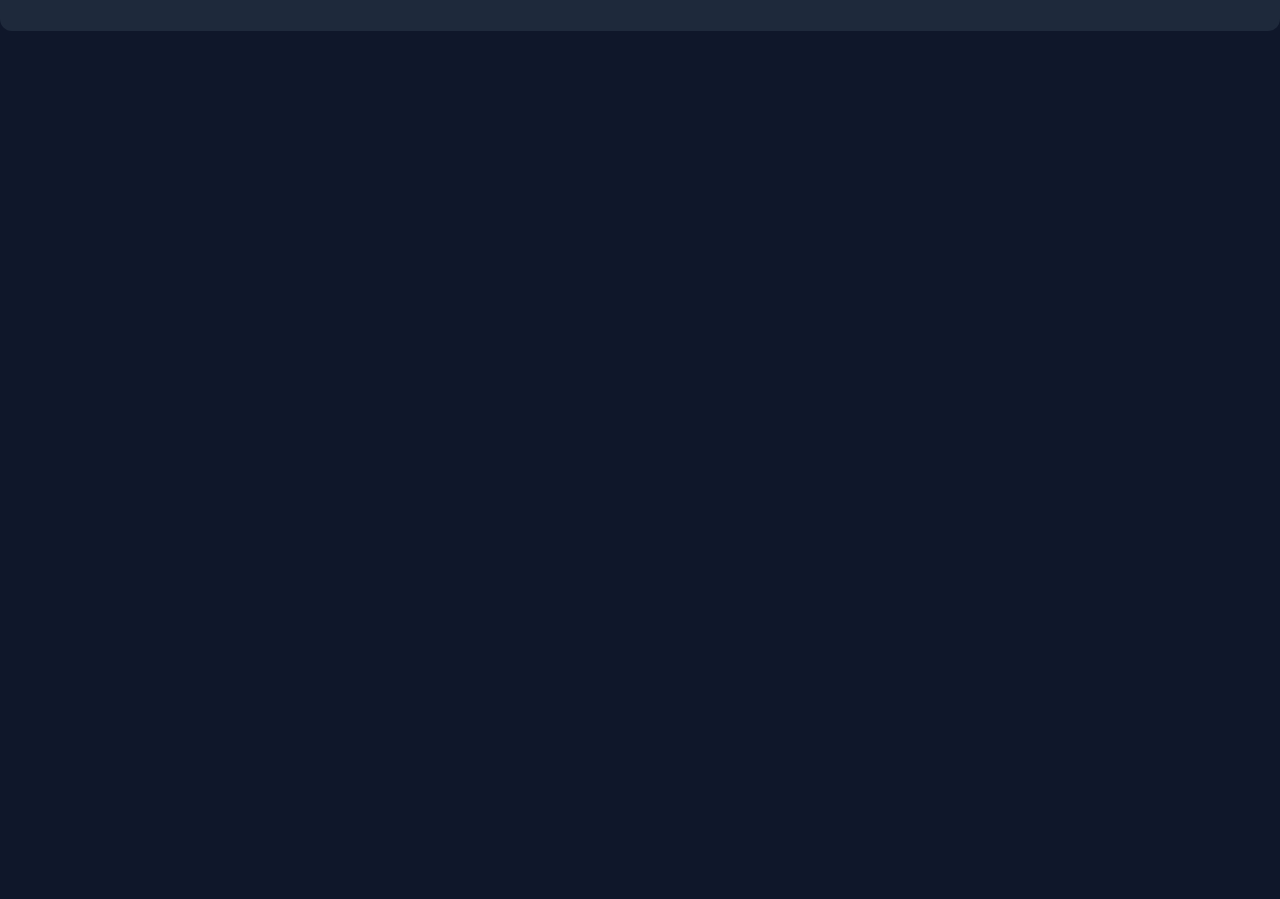
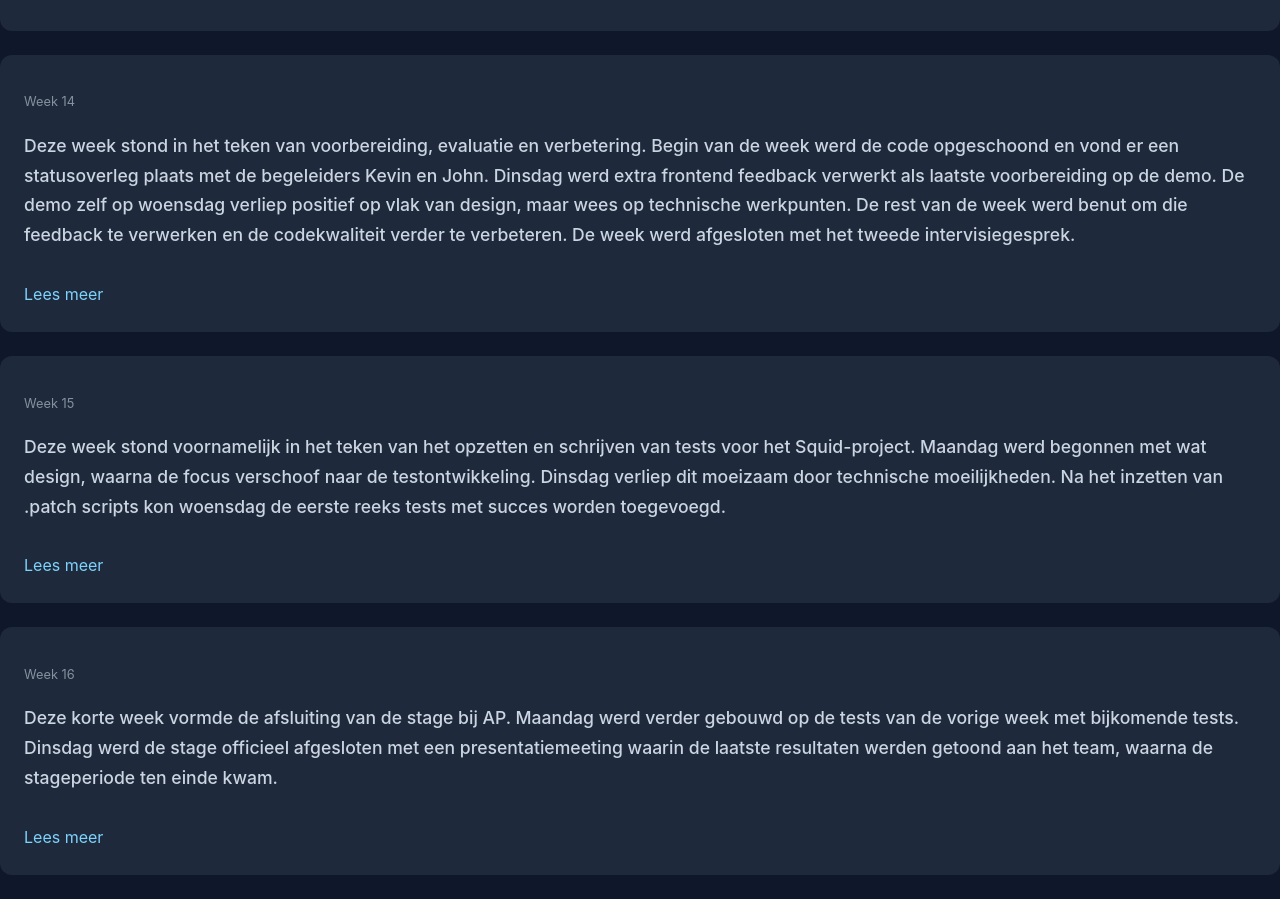
Before and after one commit to ExanFabry/blog-app, an Angular app: page /blog in a window 1280 px wide. Shown: the part 3325-4224 px from the top of the page. Before the commit the page ends 3380 px from the top, so only its background shows below. Built offline with nearby package versions, Linux system fonts and the light colour scheme.

Commit message:
Last three posts.

```diff
--- a/src/app/blog-posts-array.ts
+++ b/src/app/blog-posts-array.ts
@@ -104,10 +104,24 @@ export let blogPosts = [
     [
         [
             "Deze week stond vooral in het teken van het verwerken van feedback en het verder verfijnen van de frontend. Op maandag ben ik meteen gestart met het verwerken van de feedback die ik vrijdag had ontvangen. Ik heb hier een groot deel van kunnen afwerken, waardoor er al snel goede vooruitgang werd geboekt.",
-"Op dinsdag heb ik de resterende feedback volledig afgewerkt. Nadat alles was nagekeken en aangepast, heb ik een merge request ingediend zodat de wijzigingen konden worden gereviewd.",
-"Woensdag kreeg ik opnieuw feedback terug op mijn merge request. Ik ben direct begonnen met het verwerken van deze nieuwe opmerkingen, zodat alles verder verbeterd kon worden en de kwaliteit van de code behouden bleef.",
-"Donderdag lag de focus vooral op de voorbereiding van de demo. Zowel die dag als tijdens het weekend en op de vrije dag heb ik extra tijd gestoken in het verwerken van bijkomende feedback. Het doel was om de frontend er zo goed mogelijk uit te laten zien en ervoor te zorgen dat de code zo clean en overzichtelijk mogelijk bleef."
-
+            "Op dinsdag heb ik de resterende feedback volledig afgewerkt. Nadat alles was nagekeken en aangepast, heb ik een merge request ingediend zodat de wijzigingen konden worden gereviewd.",
+            "Woensdag kreeg ik opnieuw feedback terug op mijn merge request. Ik ben direct begonnen met het verwerken van deze nieuwe opmerkingen, zodat alles verder verbeterd kon worden en de kwaliteit van de code behouden bleef.",
+            "Donderdag lag de focus vooral op de voorbereiding van de demo. Zowel die dag als tijdens het weekend en op de vrije dag heb ik extra tijd gestoken in het verwerken van bijkomende feedback. Het doel was om de frontend er zo goed mogelijk uit te laten zien en ervoor te zorgen dat de code zo clean en overzichtelijk mogelijk bleef."
+        ]
+    ],
+    [
+        [
+            "Deze week stond in het teken van voorbereiding, evaluatie en verbetering. Begin van de week werd de code opgeschoond en vond er een statusoverleg plaats met de begeleiders Kevin en John. Dinsdag werd extra frontend feedback verwerkt als laatste voorbereiding op de demo. De demo zelf op woensdag verliep positief op vlak van design, maar wees op technische werkpunten. De rest van de week werd benut om die feedback te verwerken en de codekwaliteit verder te verbeteren. De week werd afgesloten met het tweede intervisiegesprek."
+        ]
+    ],
+    [
+        [
+            "Deze week stond voornamelijk in het teken van het opzetten en schrijven van tests voor het Squid-project. Maandag werd begonnen met wat design, waarna de focus verschoof naar de testontwikkeling. Dinsdag verliep dit moeizaam door technische moeilijkheden. Na het inzetten van .patch scripts kon woensdag de eerste reeks tests met succes worden toegevoegd."
+        ]
+    ],
+    [
+        [
+            "Deze korte week vormde de afsluiting van de stage bij AP. Maandag werd verder gebouwd op de tests van de vorige week met bijkomende tests. Dinsdag werd de stage officieel afgesloten met een presentatiemeeting waarin de laatste resultaten werden getoond aan het team, waarna de stageperiode ten einde kwam."
         ]
     ]
 ]
```
